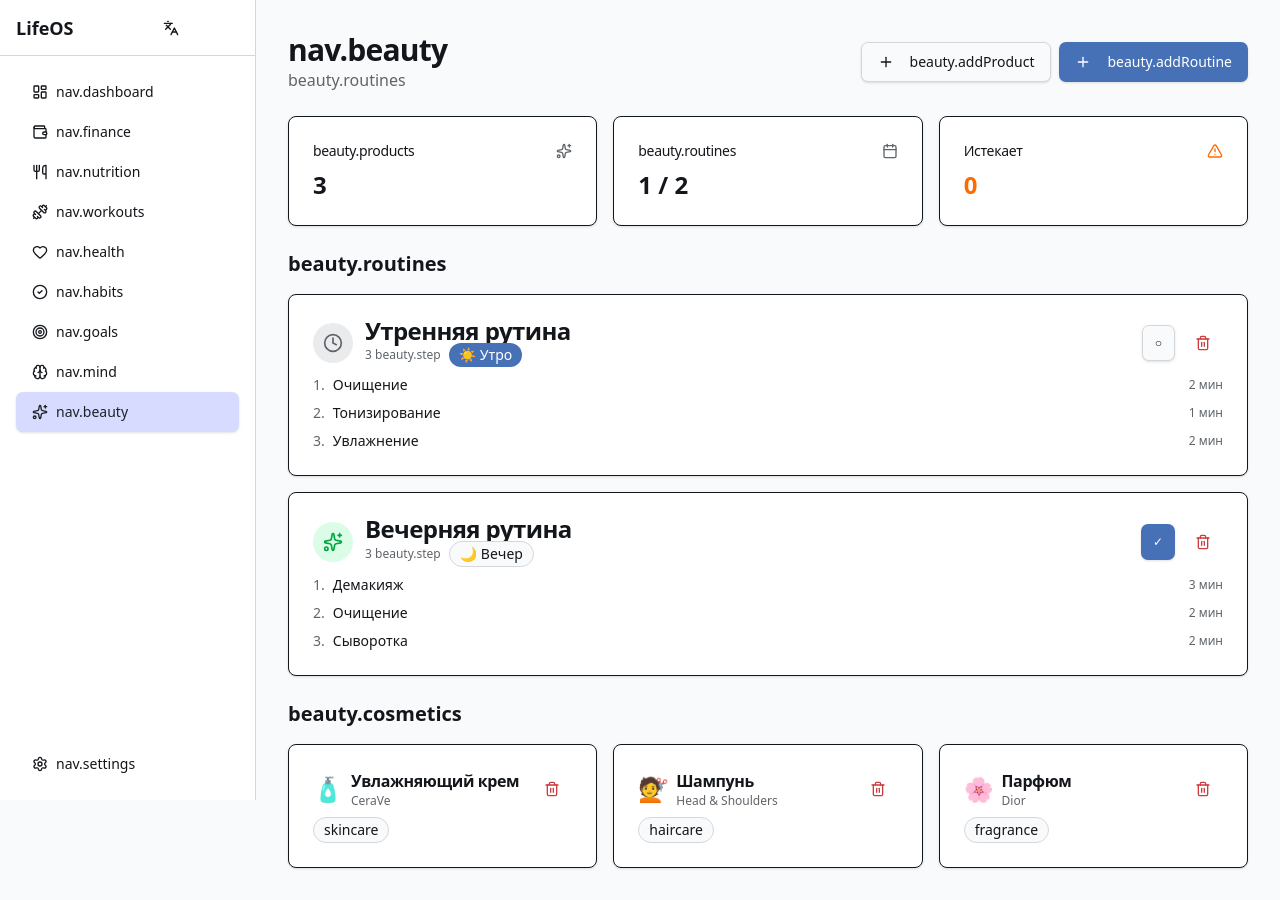
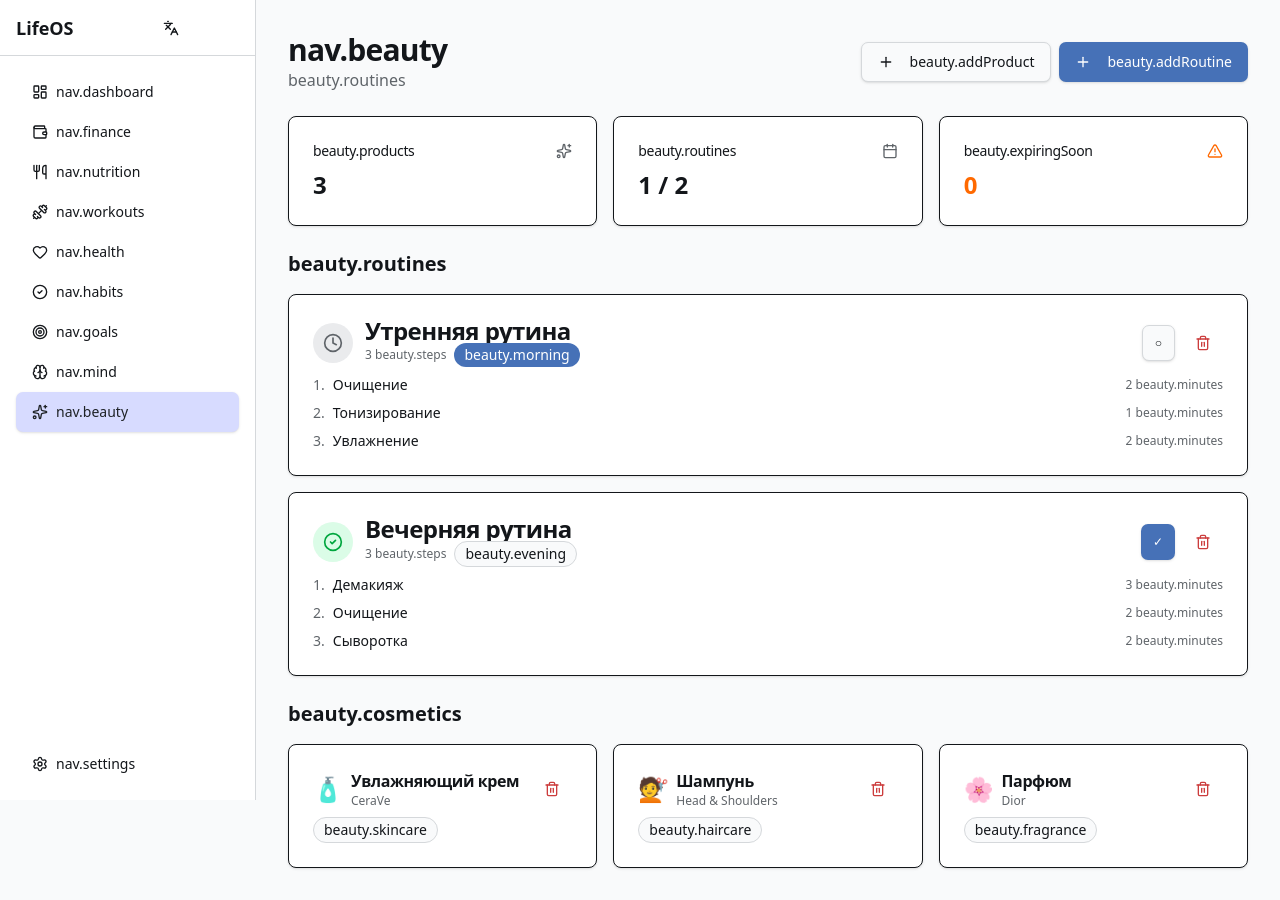
Before and after one commit to bairrrich/13.03.25_LifeOS, a Next.js app: page /beauty in a window 1280 px wide. Built offline with nearby package versions, Linux system fonts and the light colour scheme; what i18next-resources-to-backend would draw is missing.

Commit message:
feat: All module pages complete (Habits, Nutrition, Workouts, Health, Goals, Mind, Beauty)

```diff
--- a/public/locales/ru/common.json
+++ b/public/locales/ru/common.json
@@ -295,7 +295,14 @@
     "evening": "Вечер",
     "weekly": "Еженедельно",
     "step": "Шаг",
-    "completed": "Выполнено"
+    "completed": "Выполнено",
+    "skincare": "Уход за кожей",
+    "haircare": "Уход за волосами",
+    "makeup": "Макияж",
+    "fragrance": "Парфюм",
+    "body": "Тело",
+    "expiringSoon": "Истекает",
+    "daysLeft": "дн. до истечения"
   },
   "theme": {
     "light": "Светлая",
--- a/src/app/beauty/page.tsx
+++ b/src/app/beauty/page.tsx
@@ -8,7 +8,7 @@ import { Card, CardContent, CardHeader, CardTitle, CardDescription } from '@/ui/
 import { Input } from '@/ui/components/input';
 import { Select } from '@/ui/components/select';
 import { Dialog, DialogContent, DialogHeader, DialogTitle, DialogTrigger, DialogFooter, DialogDescription } from '@/ui/components/dialog';
-import { Plus, Sparkles, Trash2, Pencil, Calendar, Clock, AlertTriangle } from 'lucide-react';
+import { Plus, Sparkles, Trash2, Pencil, Calendar, Clock, AlertTriangle, CheckCircle2 } from 'lucide-react';
 import { Badge } from '@/ui/components/badge';
 
 interface Cosmetic {
@@ -129,7 +129,7 @@ export default function BeautyPage() {
 
   const getCategoryEmoji = (category: Cosmetic['category']) => {
     const emojis = { skincare: '🧴', haircare: '💇', makeup: '💄', fragrance: '🌸', body: '🛁' };
-    return emojis[category] || '✨';
+    return emojis[category];
   };
 
   const getTypeBadge = (type: Routine['type']) => {
@@ -138,7 +138,7 @@ export default function BeautyPage() {
       evening: 'outline',
       weekly: 'outline',
     };
-    const labels = { morning: '☀️ Утро', evening: '🌙 Вечер', weekly: '📅 Неделя' };
+    const labels = { morning: t('beauty.morning'), evening: t('beauty.evening'), weekly: t('beauty.weekly') };
     return <Badge variant={variants[type]}>{labels[type]}</Badge>;
   };
 
@@ -253,7 +253,7 @@ export default function BeautyPage() {
           </Card>
           <Card>
             <CardHeader className="flex flex-row items-center justify-between space-y-0 pb-2">
-              <CardTitle className="text-sm font-medium">Истекает</CardTitle>
+              <CardTitle className="text-sm font-medium">{t('beauty.expiringSoon')}</CardTitle>
               <AlertTriangle className="h-4 w-4 text-orange-500" />
             </CardHeader>
             <CardContent>
@@ -272,7 +272,7 @@ export default function BeautyPage() {
                   <div className="flex items-center gap-3">
                     {routine.completedToday ? (
                       <div className="flex h-10 w-10 items-center justify-center rounded-full bg-green-100">
-                        <Sparkles className="h-5 w-5 text-green-600" />
+                        <CheckCircle2 className="h-5 w-5 text-green-600" />
                       </div>
                     ) : (
                       <div className="flex h-10 w-10 items-center justify-center rounded-full bg-muted">
@@ -283,7 +283,7 @@ export default function BeautyPage() {
                       <CardTitle>{routine.name}</CardTitle>
                       <div className="flex items-center gap-2">
                         <CardDescription className="text-xs">
-                          {routine.steps.length} {t('beauty.step')}
+                          {routine.steps.length} {t('beauty.steps')}
                         </CardDescription>
                         {getTypeBadge(routine.type)}
                       </div>
@@ -312,7 +312,7 @@ export default function BeautyPage() {
                         {step.name}
                       </span>
                       {step.duration && (
-                        <span className="text-xs text-muted-foreground">{step.duration} мин</span>
+                        <span className="text-xs text-muted-foreground">{step.duration} {t('beauty.minutes')}</span>
                       )}
                     </div>
                   ))}
@@ -345,11 +345,11 @@ export default function BeautyPage() {
                     </div>
                   </CardHeader>
                   <CardContent className="space-y-2">
-                    <Badge variant="outline">{cosmetic.category}</Badge>
+                    <Badge variant="outline">{t(`beauty.${cosmetic.category}`)}</Badge>
                     {daysLeft !== null && daysLeft < 30 && (
                       <p className="text-xs text-orange-500 flex items-center gap-1">
                         <AlertTriangle className="h-3 w-3" />
-                        {daysLeft} дн. до истечения
+                        {daysLeft} {t('beauty.daysLeft')}
                       </p>
                     )}
                     {cosmetic.notes && (
```
